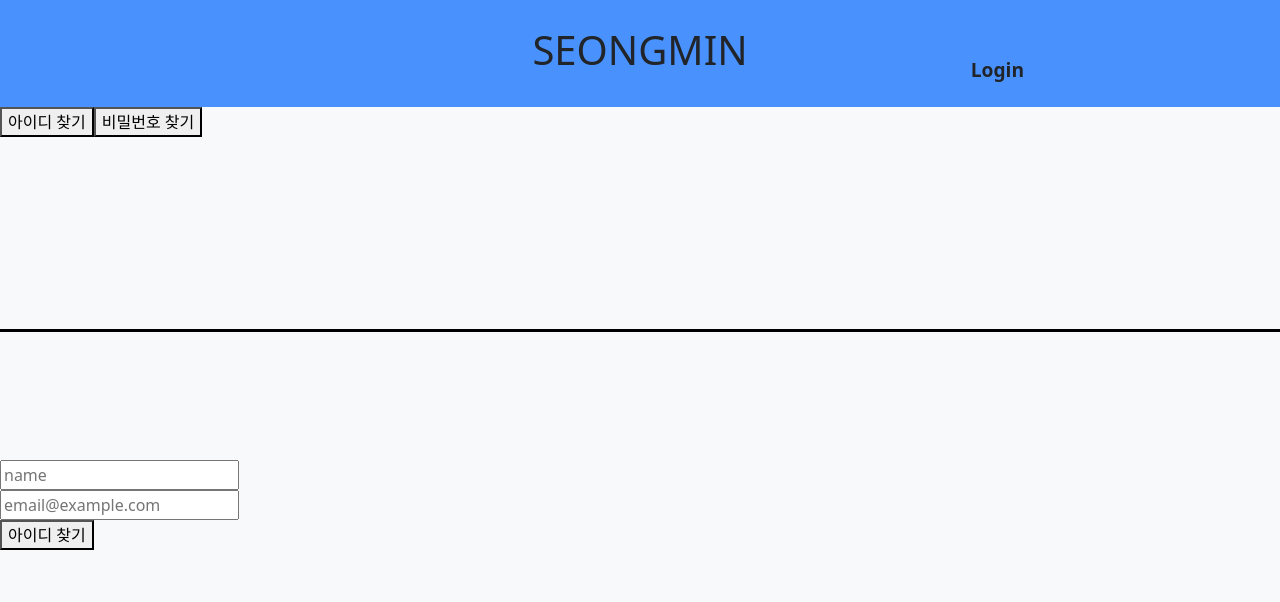
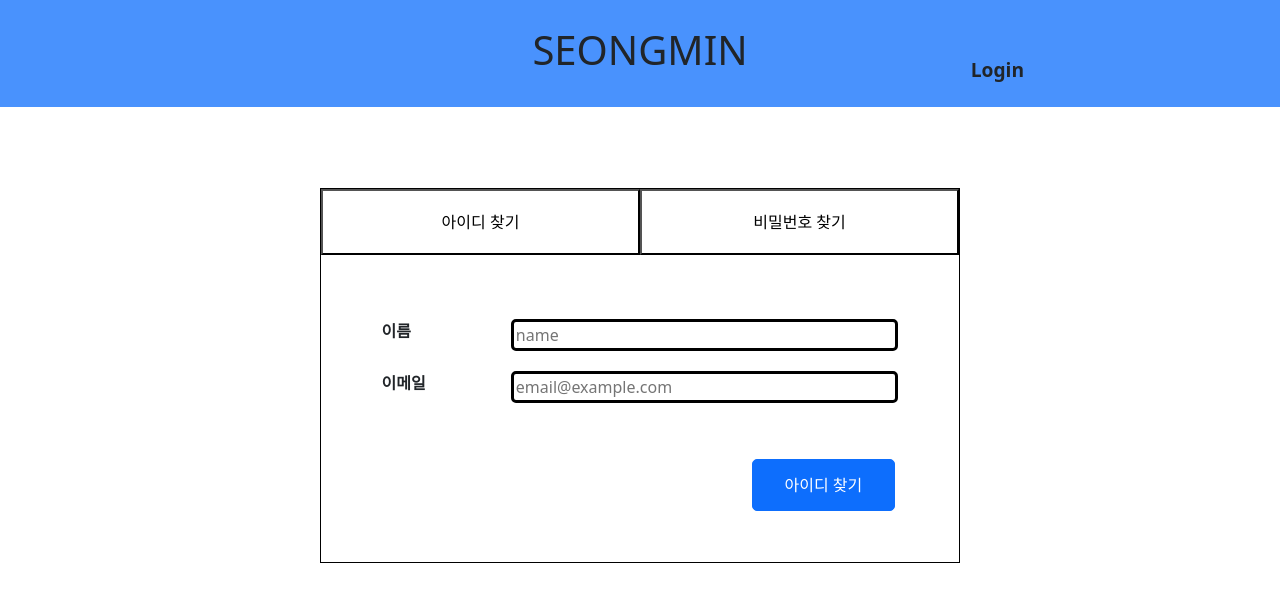
Before and after one commit to osm0517/community-front, a React (Create React App) app: page /user/search/id in a window 1280 px wide. Shown: the top 602 px of the page. Built offline with nearby package versions, Linux system fonts and the light colour scheme.

Commit message:
user search html

```diff
--- a/src/Component/Auth/CSS/Login.css
+++ b/src/Component/Auth/CSS/Login.css
@@ -1,8 +1,5 @@
 .input-div {
     width: 90%;
-    display: flex;
-    flex-direction: row;
-    justify-content: space-between;
     margin: 5% auto;
 }
 
@@ -14,6 +11,7 @@
     width: 75%;
     border: solid black;
     border-radius: 5px;
+    float: right;
 }
 
 .login-container {
--- a/src/Component/Auth/CSS/UserSearch.css
+++ b/src/Component/Auth/CSS/UserSearch.css
@@ -1,5 +1,29 @@
-.search-select-div{
-    padding-bottom: 15%;
-    margin-bottom: 10%;
-    border-bottom: 3px solid black;
+.search-container .button-div {
+    margin-bottom: 5%;
 }
+
+.search-container {
+    width: 50%;
+    height: 70%;
+    margin: auto auto;
+    border: 1px solid black;
+}
+
+.search-container .button-div button {
+    width: 50%;
+    margin: 0 0;
+    border-radius: 0;
+    background-color: white;
+}
+
+.search-input-div {
+    width: 90%;
+    margin: 10% auto;
+}
+
+.search-button{
+    float: right;
+    margin-right: 10%;
+    padding: 2% 5%;
+    border-radius: 5px;
+}
--- a/src/Component/Auth/JS/UserSearch.js
+++ b/src/Component/Auth/JS/UserSearch.js
@@ -2,7 +2,6 @@ import React, {useState} from "react";
 import {Link, Switch, Route} from 'react-router-dom';
 import $ from 'jquery';
 
-import '../CSS/Login.css';
 import '../CSS/UserSearch.css';
 
 function UserSearch() {
@@ -21,9 +20,17 @@ function UserSearch() {
     const searchIdRender = () => {
         return (
             <form>
-                <input className="login-input" placeholder="name"></input><br />
-                <input className="login-input" placeholder="email@example.com"></input><br />
-                <div className="signup-button"><button type="submit"> 아이디 찾기 </button></div>
+                <div className="search-input-div">
+                    <div className="input-div">
+                        <label> 이름 </label>
+                        <input className="login-input" placeholder="name"></input><br />
+                    </div>
+                    <div className="input-div">
+                        <label> 이메일 </label>
+                        <input className="login-input" placeholder="email@example.com"></input><br />
+                    </div>
+                </div>
+                <button type="submit" className="search-button btn btn-primary"> 아이디 찾기 </button>
             </form>
         )
     }
@@ -31,16 +38,24 @@ function UserSearch() {
     const searchPasswordRender = () => {
         return (
             <form>
-                <input className="login-input" placeholder="id"></input><br />
-                <input className="login-input" placeholder="email@example.com"></input><br />
-                <div className="signup-button"><button type="submit"> 비밀번호 찾기 </button></div>
+                <div className="search-input-div">
+                    <div className="input-div">
+                        <label> 이름 </label>
+                        <input className="login-input" placeholder="id"></input><br />
+                    </div>
+                    <div className="input-div">
+                        <label> 이메일 </label>
+                        <input className="login-input" placeholder="email@example.com"></input><br />
+                    </div>
+                </div>
+                <button type="submit" className="search-button btn btn-primary"> 비밀번호 찾기 </button>
             </form>
         )
     }
 
     return (
-        <div className="login-div bg-light search-div">
-            <div className="search-select-div">
+        <div className="search-container">
+            <div className="button-div">
                 <Link to="/user/search/id">
                     <button> 아이디 찾기 </button>
                 </Link>
```
